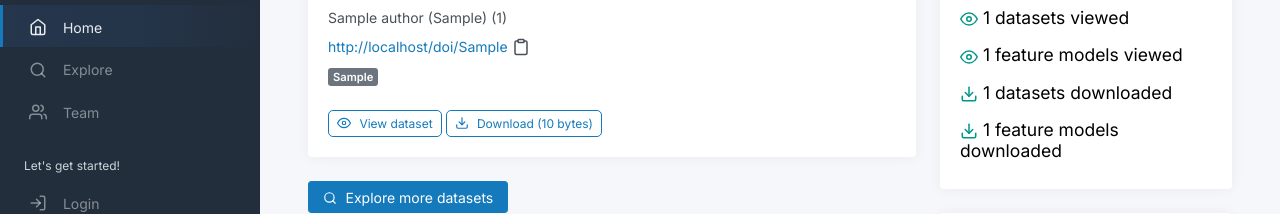
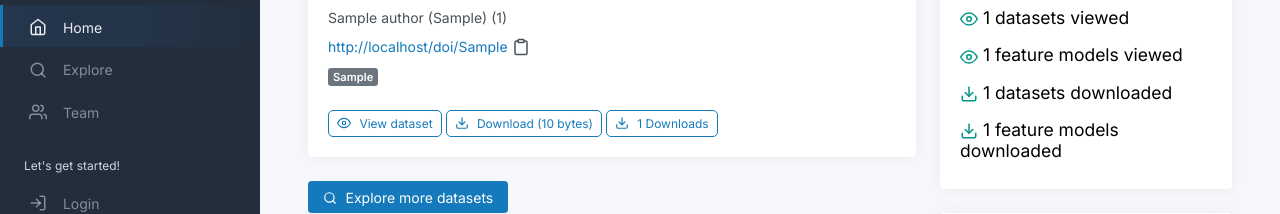
Before and after one commit to componentes-hub/componentes-hub, a Flask app: page / in a window 1280 px wide. Shown: the part 292-506 px from the top of the page. Run offline with Flask 3, Linux system fonts and the light colour scheme; tables that the repository leaves empty hold one stand-in row (values such as "Sample post"); parts of the project's set-up code (start-up, migrations or seed data) failed here and were passed over; some libraries are stand-ins or nearby versions.

Commit message:
feat: Add download counter to datasets

```diff
--- a/app/modules/dataset/models.py
+++ b/app/modules/dataset/models.py
@@ -125,10 +125,14 @@ class DataSet(db.Model):
             "files_count": self.get_files_count(),
             "total_size_in_bytes": self.get_file_total_size(),
             "total_size_in_human_format": self.get_file_total_size_for_human(),
+            "download_count": self.get_download_count(),
         }
 
     def __repr__(self):
         return f"DataSet<{self.id}>"
+
+    def get_download_count(self):
+        return db.session.query(DSDownloadRecord).filter_by(dataset_id=self.id).count()
 
 
 class DSDownloadRecord(db.Model):
--- a/app/modules/dataset/repositories.py
+++ b/app/modules/dataset/repositories.py
@@ -21,8 +21,7 @@ class DSDownloadRecordRepository(BaseRepository):
         super().__init__(DSDownloadRecord)
 
     def total_dataset_downloads(self) -> int:
-        max_id = self.model.query.with_entities(func.max(self.model.id)).scalar()
-        return max_id if max_id is not None else 0
+        return self.model.query.count()
 
 
 class DSMetaDataRepository(BaseRepository):
--- a/app/modules/dataset/templates/dataset/list_datasets.html
+++ b/app/modules/dataset/templates/dataset/list_datasets.html
@@ -19,6 +19,8 @@
                             <th>Publication type</th>
                             <th>Dataset DOI</th>
                             <th>Options</th>
+                            <th>Downloads</th>
+
                         </tr>
                         </thead>
                         <tbody>
@@ -41,6 +43,7 @@
                                         <i data-feather="download"></i>
                                     </a>
                                 </td>
+                                <td>{{ dataset.get_download_count() }}</td>
                             </tr>
                         {% endfor %}
                         </tbody>
@@ -84,7 +87,9 @@
                                     <th>Title</th>
                                     <th>Description</th>
                                     <th>Publication type</th>
+                                    <th>Downloads</th>
                                     <th>Options</th>
+
                                 </tr>
                                 </thead>
                                 <tbody>
@@ -97,6 +102,7 @@
                                         </td>
                                         <td>{{ local_dataset.ds_meta_data.description }}</td>
                                         <td>{{ local_dataset.ds_meta_data.publication_type.name.replace('_', ' ').title() }}</td>
+                                        <td>{{ local_dataset.get_download_count() }}</td>
                                         <td>
                                             <a href="{{ url_for('dataset.get_unsynchronized_dataset', dataset_id=local_dataset.id) }}">
                                                 <i data-feather="eye"></i>
--- a/app/modules/dataset/templates/dataset/view_dataset.html
+++ b/app/modules/dataset/templates/dataset/view_dataset.html
@@ -37,7 +37,12 @@
             <div class="card-body">
                 <div class="d-flex align-items-center justify-content-between">
                     <h1><b>{{ dataset.ds_meta_data.title }}</b></h1>
+
                     <div>
+                        <a class="btn btn-primary mt-3" style="border-radius: 5px;">
+                        <i data-feather="download" class="center-button-icon"></i>
+                        {{ dataset.get_download_count() }} Downloads
+                        </a>
                         <span class="badge bg-secondary">{{ dataset.get_cleaned_publication_type() }}</span>
                     </div>
                 </div>
--- a/app/modules/explore/assets/scripts.js
+++ b/app/modules/explore/assets/scripts.js
@@ -118,6 +118,11 @@ function send_query() {
                                             <a href="/dataset/download/${dataset.id}" class="btn btn-outline-primary btn-sm" id="search" style="border-radius: 5px;">
                                                 Download (${dataset.total_size_in_human_format})
                                             </a>
+                                            <a class="btn btn-outline-primary btn-sm"
+                                                style="border-radius: 5px;">
+                                                <i data-feather="download" class="center-button-icon"></i>
+                                                ${dataset.download_count} Downloads
+                                            </a>
                                         </div>
 
 
--- a/app/modules/public/templates/public/index.html
+++ b/app/modules/public/templates/public/index.html
@@ -96,6 +96,11 @@
                                    style="border-radius: 5px;">
                                     <i data-feather="download" class="center-button-icon"></i>
                                     Download ({{ dataset.get_file_total_size_for_human() }})
+                                </a>
+                                <a class="btn btn-outline-primary btn-sm"
+                                   style="border-radius: 5px;">
+                                    <i data-feather="download" class="center-button-icon"></i>
+                                    {{ dataset.get_download_count() }} Downloads
                                 </a>
                             </div>
                         </div>
```
Also changed, not shown: app/modules/dataset/routes.py (+8 -8 lines).
